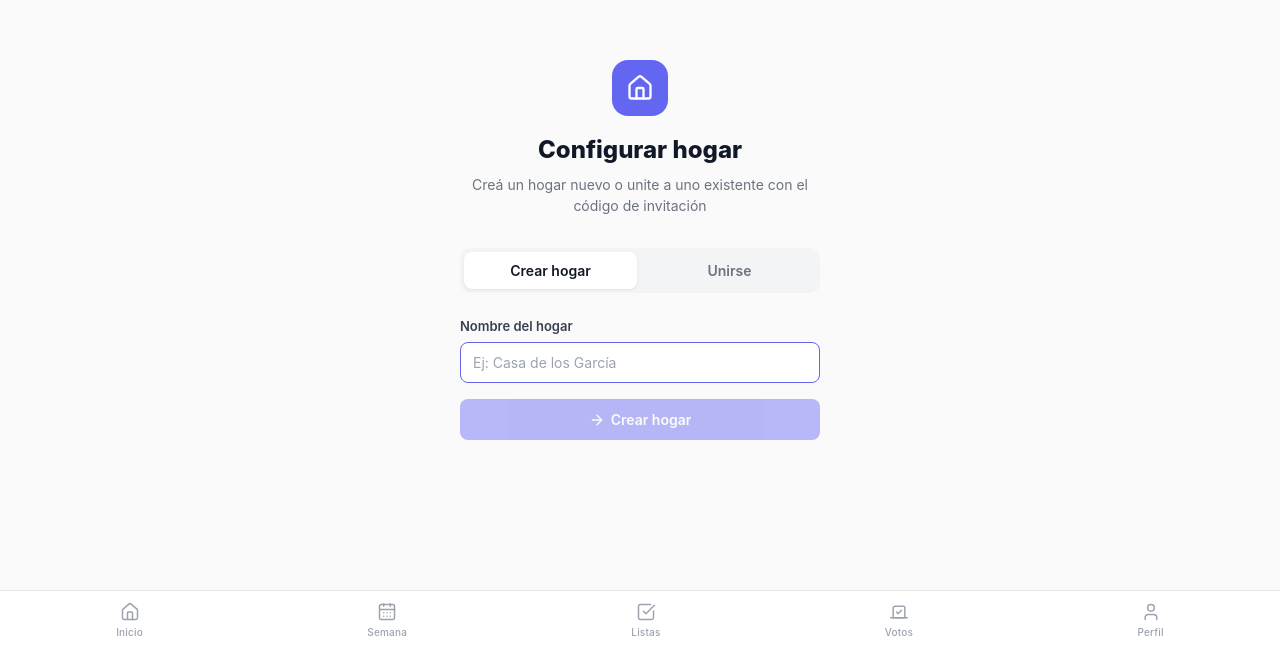
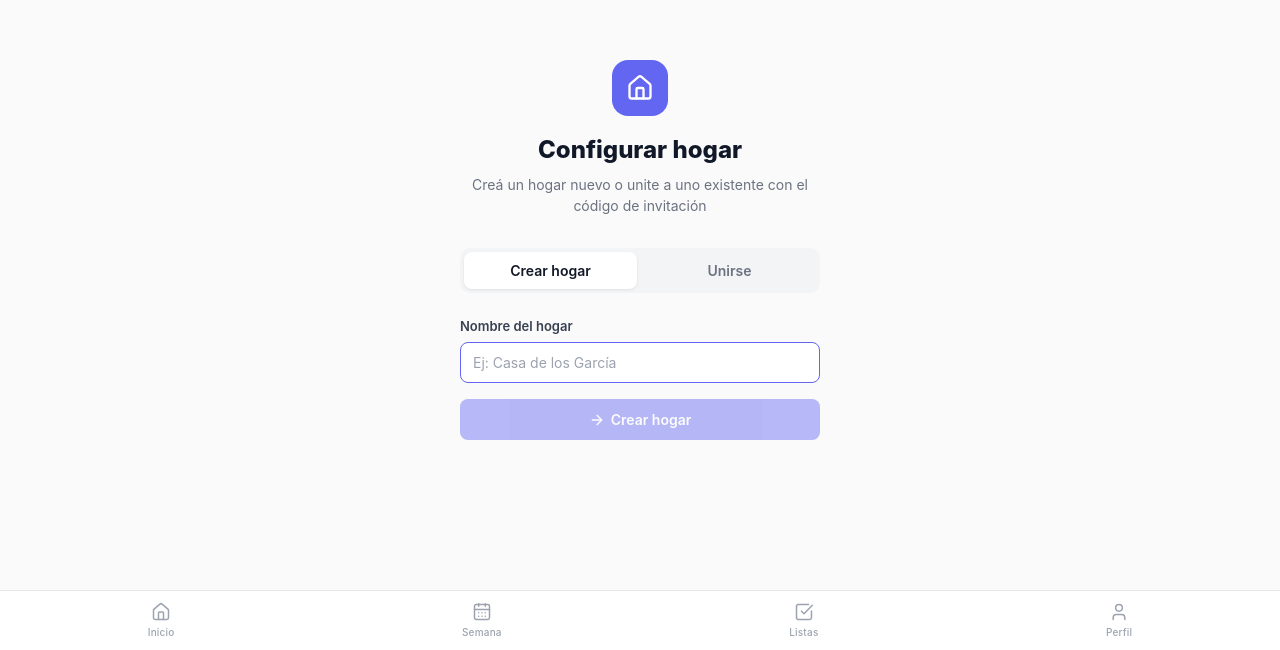
Before and after one commit to ivanneira2015-hash/hometurn, a Next.js app: page /dashboard/onboarding in a window 1280 px wide. Shown: the part 150-800 px from the top of the page. Built offline with nearby package versions, Linux system fonts and the light colour scheme; no server answers.

Commit message:
remove: votaciones eliminadas del nav

```diff
--- a/src/components/BottomNav.tsx
+++ b/src/components/BottomNav.tsx
@@ -2,13 +2,12 @@
 
 import Link from 'next/link'
 import { usePathname } from 'next/navigation'
-import { CalendarDays, CheckSquare, Vote, User, Home } from 'lucide-react'
+import { CalendarDays, CheckSquare, User, Home } from 'lucide-react'
 
 const NAV = [
   { href: '/dashboard', icon: Home, label: 'Inicio' },
   { href: '/dashboard/schedule', icon: CalendarDays, label: 'Semana' },
   { href: '/dashboard/tasks', icon: CheckSquare, label: 'Listas' },
-  { href: '/dashboard/votes', icon: Vote, label: 'Votos' },
   { href: '/dashboard/profile', icon: User, label: 'Perfil' },
 ]
 
```
